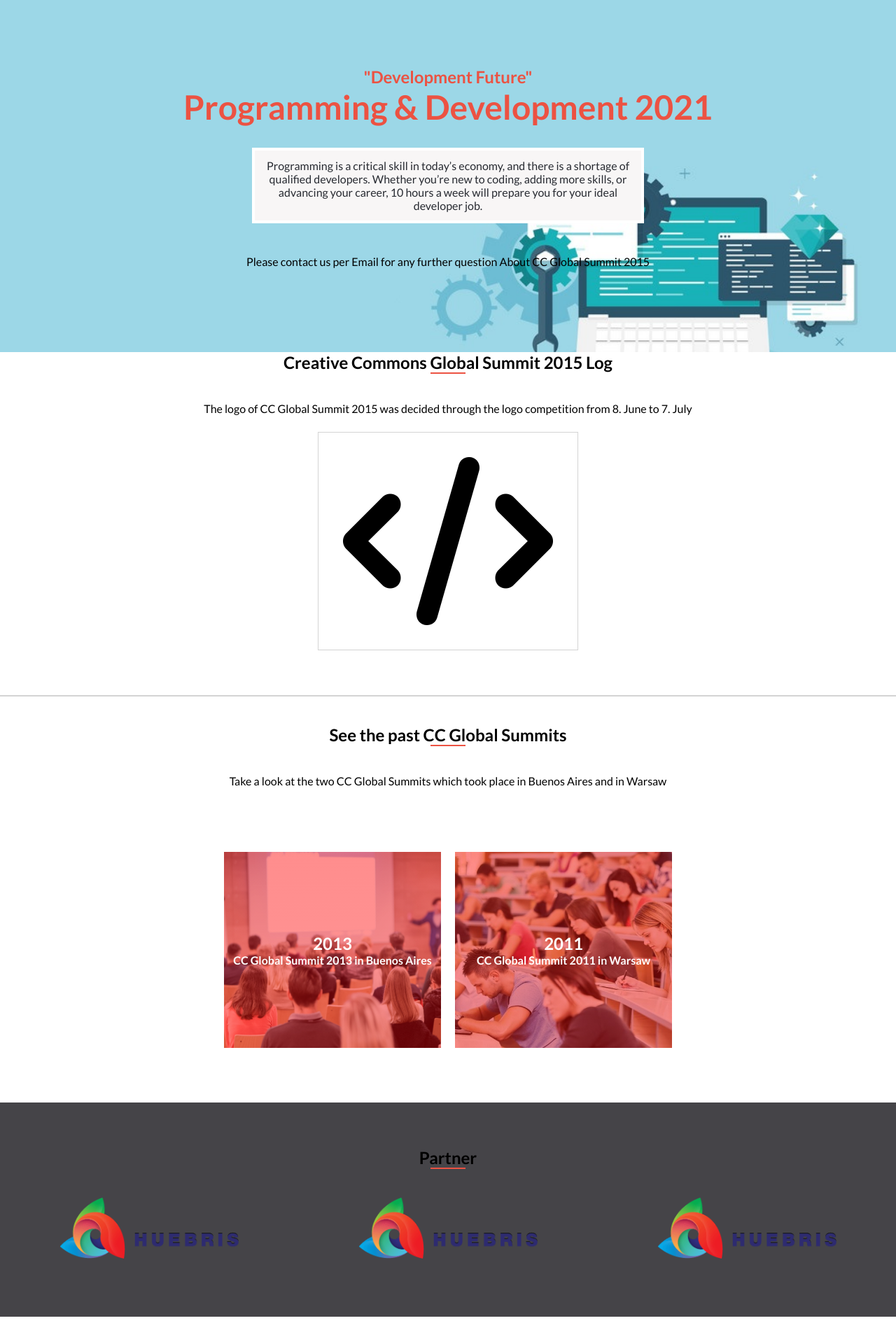
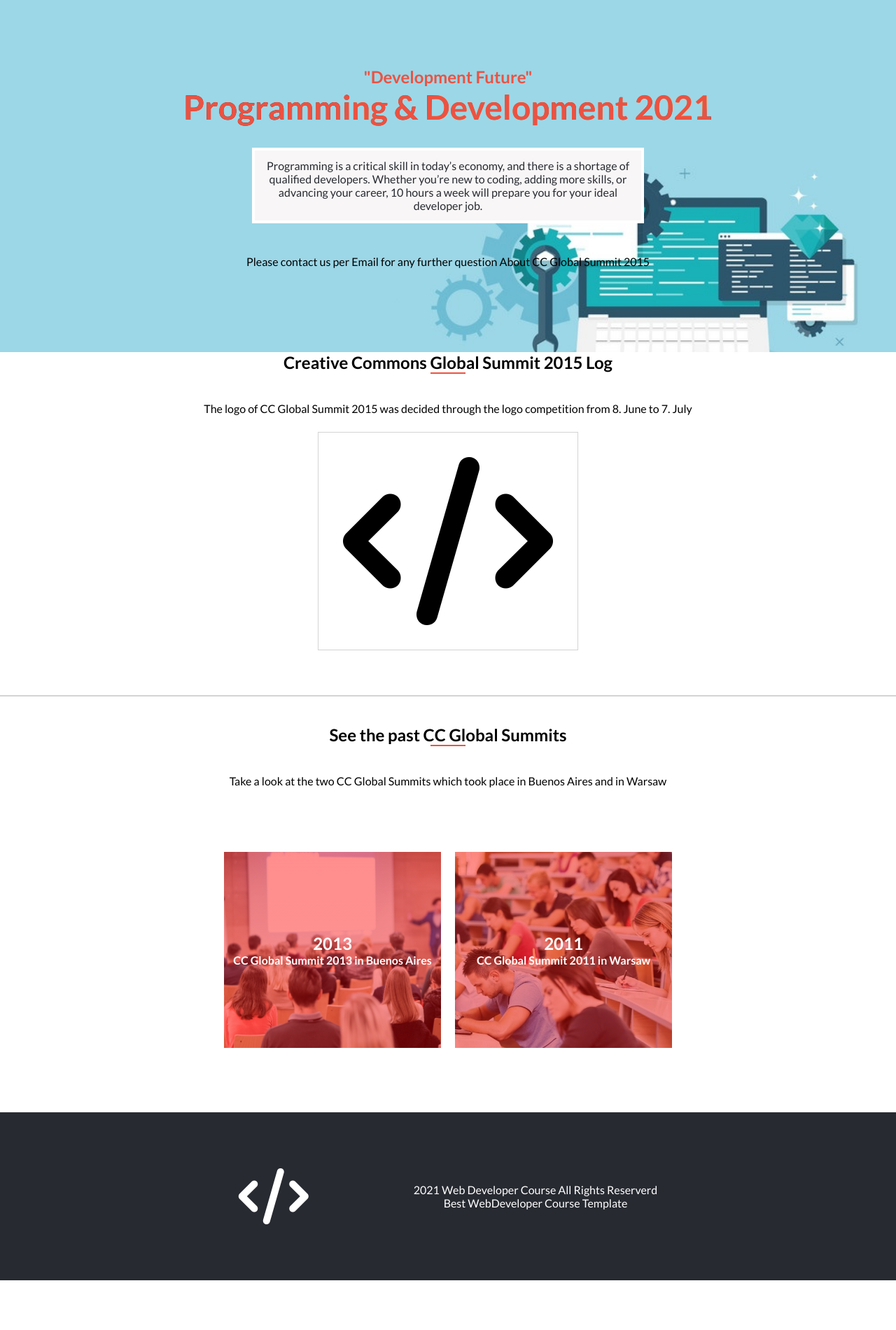
Before and after one commit to AtillaTahak/Capstone-WebdeveloperCourse, a plain HTML site: page about.html in a window 1280 px wide. Shown: the part 120-2020 px from the top of the page at 70% size. After the commit the page ends 1949 px from the top, so only its background shows below. Drawn offline with Linux system fonts and the light colour scheme.

Commit message:
added web kit for home page in h1 and remove partners on about page for mobile version and change color footer for desktop version

```diff
--- a/css/about.css
+++ b/css/about.css
@@ -14,6 +14,9 @@
 
 .title-date {
   margin-top: 25px;
+}
+.title h1{
+  color: #EC5242;
 }
 
 .title-date span {
@@ -73,6 +76,9 @@ footer {
   display: flex;
   justify-content: center;
   align-items: center;
+  background-color: white;
+  color: #272a31;
+
 }
 
 .footer-logo i {
@@ -149,6 +155,7 @@ footer {
   padding-bottom: 40px;
 }
 
+
 @keyframes slinder {
   from {
     transform: rotate(270deg);
@@ -173,4 +180,13 @@ footer {
   .course-1 {
     margin-right: 20px;
   }
+  footer{
+    margin-top: 5%;
+    background-color: #272a31;
+    color: white;
+  }
+  .partners{
+    display: none;
+  }
+
 }
--- a/css/style.css
+++ b/css/style.css
@@ -41,11 +41,12 @@
 }
 
 footer {
-  margin-top: 5%;
-  margin-bottom: 5%;
+  padding-top: 5%;
+  padding-bottom: 5%;
   display: flex;
   justify-content: center;
   align-items: center;
+  height: 30vh;
 }
 
 .footer-logo i {
@@ -162,6 +163,9 @@ a:hover {
 .title h1 {
   color: #ec5242;
   font-size: 3rem;
+  background-image: url("/img/txtbg.jpg");
+  color: transparent;
+  -webkit-background-clip: text;
 }
 
 .title-content {
```
Also changed, not shown: img/txtbg.jpg (added).
